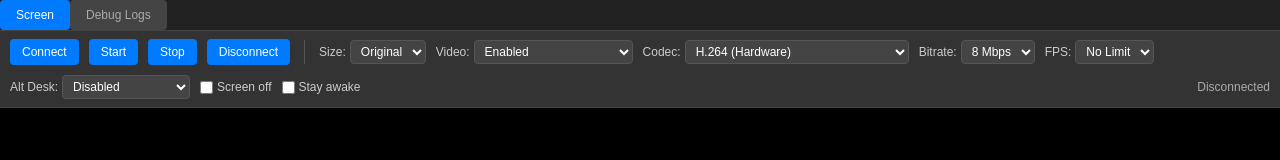
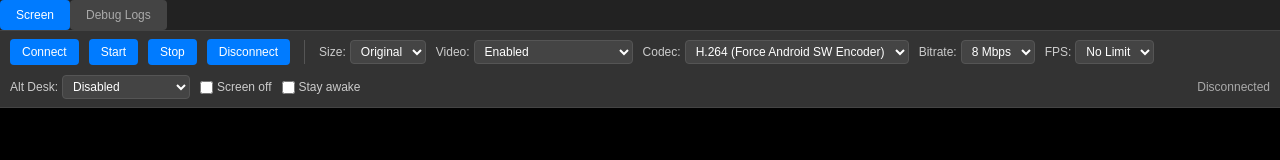
Before and after one commit to J055ELIN/Tomtom, a browser extension: page scrcpy-chrome-extension/index.html in a window 1280 px wide. Drawn offline with Linux system fonts and the light colour scheme.

Commit message:
Set h264-sw as default video codec in UI
Co-authored-by: arena-agent <297053741+arena-agent@users.noreply.github.com>

```diff
--- a/scrcpy-chrome-extension/index.html
+++ b/scrcpy-chrome-extension/index.html
@@ -76,9 +76,9 @@
       <div class="setting-item">
         <label>Codec:</label>
         <select id="optVideoCodec" class="opt-input">
+          <option value="h264-sw" selected>H.264 (Force Android SW Encoder)</option>
           <option value="h264">H.264 (Hardware)</option>
           <option value="tinyh264">H.264 (Software TinyH264)</option>
-          <option value="h264-sw">H.264 (Force Android SW Encoder)</option>
           <option value="h265">H.265 (HEVC)</option>
           <option value="av1">AV1</option>
         </select>
```
Also changed, not shown: 1 other file.
